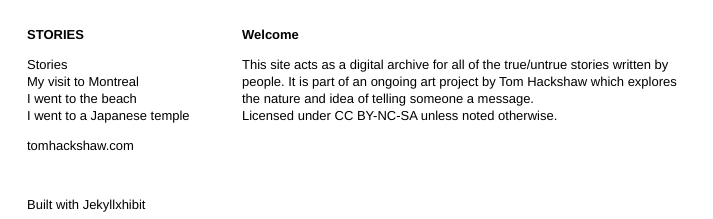
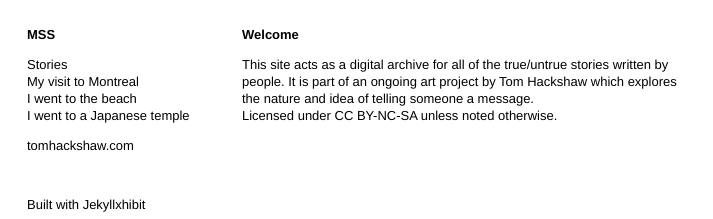
Before and after one commit to virtualnz/testsite, a Jekyll site: the page built from index.md, in a window 1280 px wide. Shown: the top 219 px of the page, without its empty margins (0-713 px from the left). Built offline with Jekyll 4.4.1, drawn with Linux system fonts in a browser that asks for light colours.

Commit message:
Update default.html

```diff
--- a/_layouts/default.html
+++ b/_layouts/default.html
@@ -18,7 +18,7 @@
 			<meta name='description' content="{{page.content | truncate: 50 }}" />
 		{% endif %}
 		<meta name='author' content="{{ site.author }}" />
-		<meta name='copyright' content="https://creativecommons.org/licenses/by-nc-sa/4.0/legalcode" />
+		<meta name='copyright' content="" />
 		<meta name='Revisit-after' content="1 Day" />
 		<meta name='generator' content="Jekyll" />
 		<link rel='stylesheet' href='/stylesheets/screen.css' type='text/css' />
@@ -27,7 +27,7 @@
 		<div id='index'>
 			<div class='container'>
 				<div class='top'>
-					<p><strong><a href='/' style='color: black;'>STORIES</a></strong></p>
+					<p><strong><a href='/' style='color: black;'>MSS</a></strong></p>
 				</div>
 				{% for section in site.categories.section %}
 					<ul class='section' id='section_{{ section.id }}'>
```
